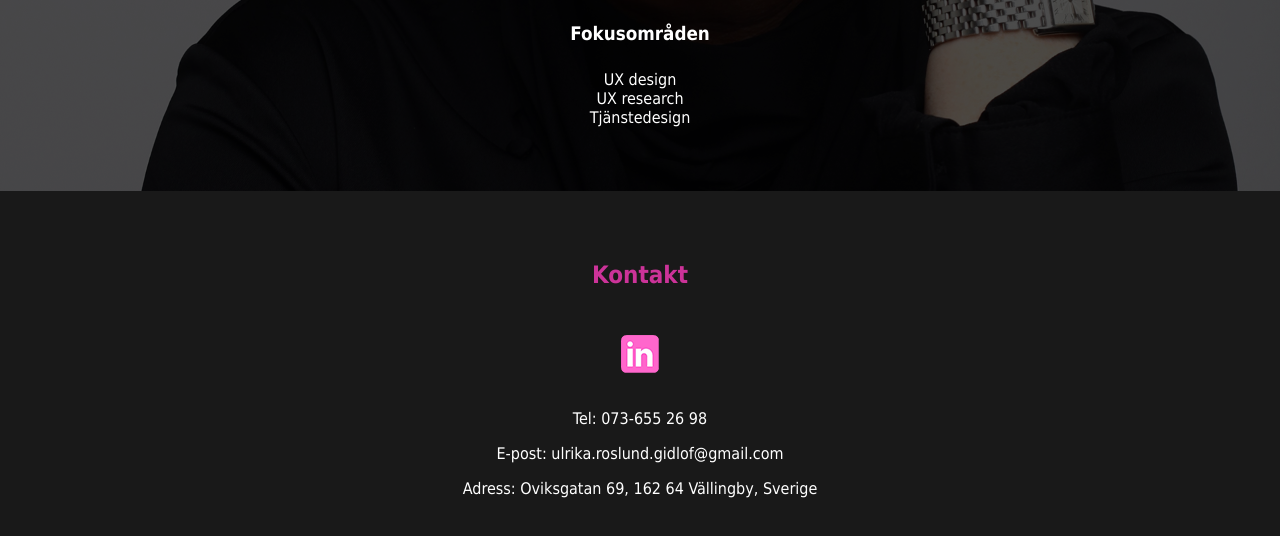
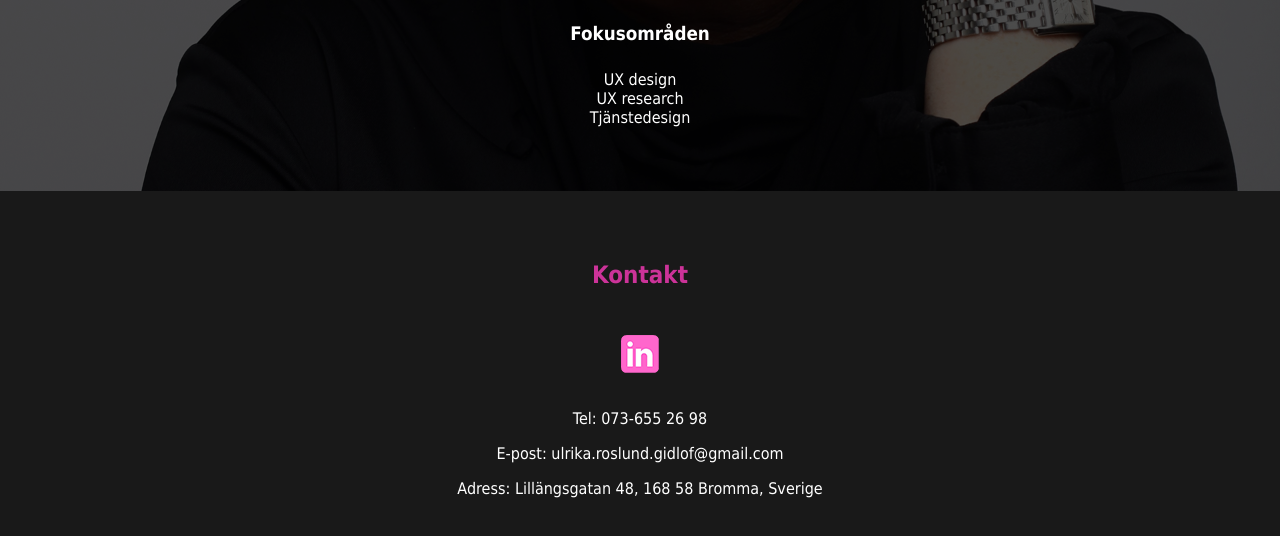
Before and after one commit to ulrikaroslundgidlof/portfolio, a plain HTML site: page index.html in a window 1280 px wide. Shown: the part 4652-5188 px from the top of the page. Drawn offline with Linux system fonts and the light colour scheme.

Commit message:
Add files via upload

```diff
--- a/index.html
+++ b/index.html
@@ -231,7 +231,7 @@
 			E-post: ulrika.roslund.gidlof@gmail.com
 			</p>
 			<p>
-			Adress: Oviksgatan 69, 162 64 Vällingby, Sverige
+			Adress: Lillängsgatan 48, 168 58 Bromma, Sverige
             </p>
 		</div>
 		</footer>
```
